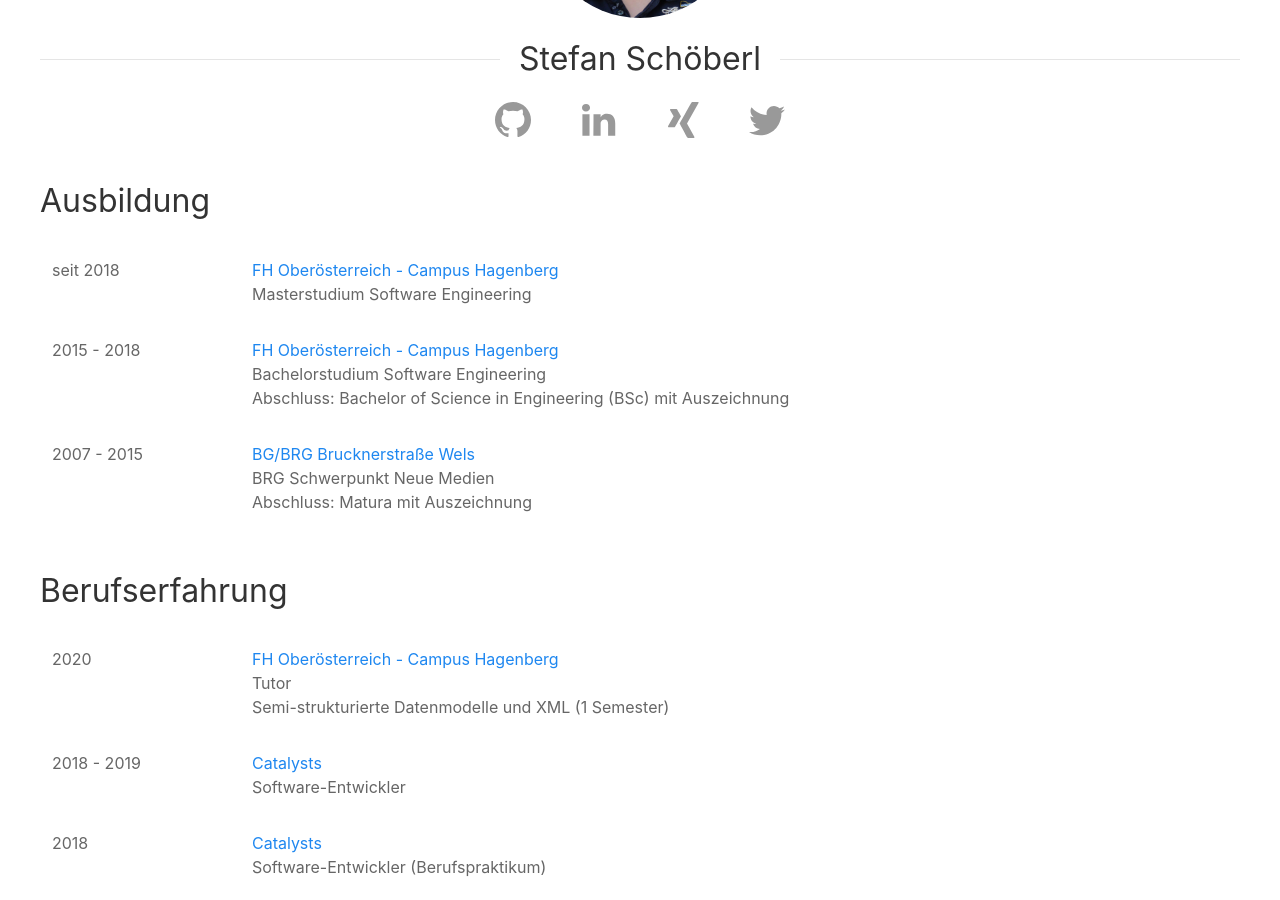
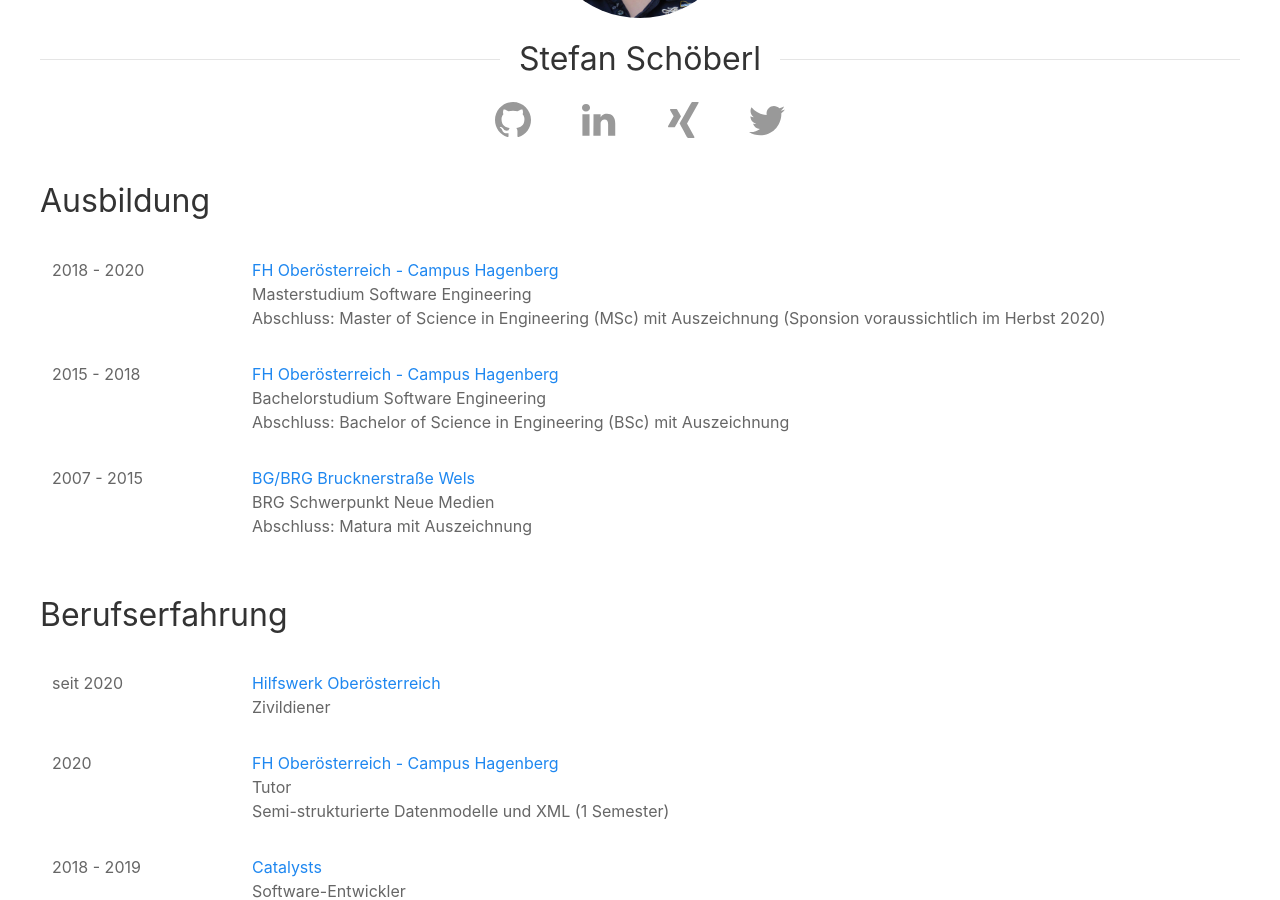
Before and after one commit to stefanschoeberl/stefanschoeberl.github.io, a Jekyll site: the page built from about.html, in a window 1280 px wide and 900 px high, scrolled down 332 px. Built offline with Jekyll 4.4.1, drawn with Linux system fonts in a browser that asks for light colours.

Commit message:
Update bio

```diff
--- a/_data/about.yml
+++ b/_data/about.yml
@@ -16,7 +16,8 @@ education:
   - school: FH Oberösterreich - Campus Hagenberg
     branch: Masterstudium Software Engineering
     link: https://www.fh-ooe.at/campus-hagenberg/
-    date: seit 2018
+    date: 2018 - 2020
+    graduation: 'Master of Science in Engineering (MSc) mit Auszeichnung (Sponsion voraussichtlich im Herbst 2020)'
   - school: FH Oberösterreich - Campus Hagenberg
     branch: Bachelorstudium Software Engineering
     link: https://www.fh-ooe.at/campus-hagenberg/
@@ -29,6 +30,10 @@ education:
     date: 2007 - 2015
 
 work:
+  - company: Hilfswerk Oberösterreich
+    position: Zivildiener
+    link: https://www.hilfswerk.at/oberoesterreich/
+    date: seit 2020
   - company: FH Oberösterreich - Campus Hagenberg
     position: Tutor
     link: https://www.fh-ooe.at/campus-hagenberg/
```
